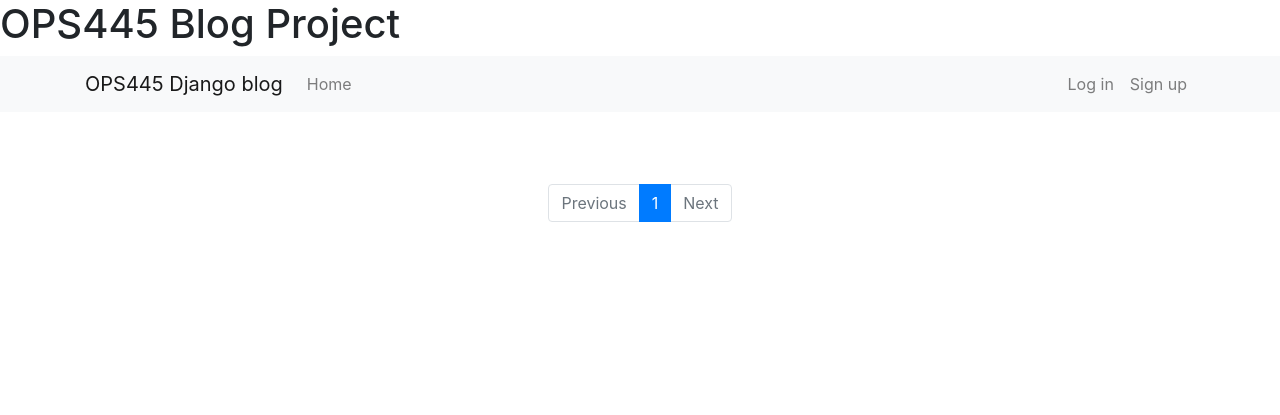
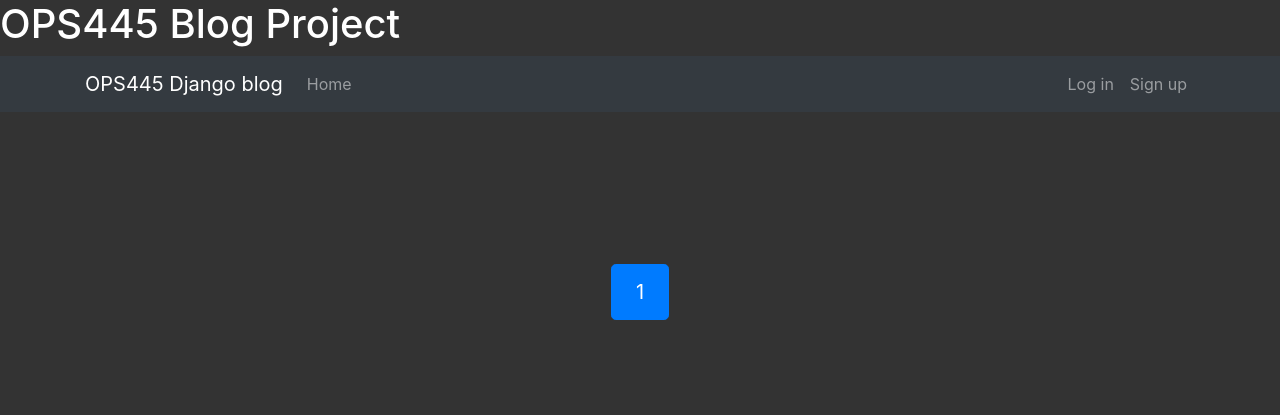
Before and after one commit to agong324/OPS445-Project, a Django app: page / in a window 1280 px wide. Shown: the top 415 px of the page. Run offline with Django 5.2, Linux system fonts and the light colour scheme; data that the repository does not hold is empty; some libraries are stand-ins or nearby versions.

Commit message:
appearance overhaul: dark mode

```diff
--- /dev/null
+++ b/static/dark-mode.css
@@ -0,0 +1,32 @@
+body {
+	background-color: #333;
+	color: #000;
+}
+
+.custom-background {
+	background-color: #333;
+	padding: 20px;
+	color: #fff;
+}
+
+.custom-post-background {
+	background-color: #393939;
+	padding: 20px;
+	color: #fff;
+}
+
+h2 {
+	color: #fff;
+}
+
+h1, h3, h4, h5, h6 {
+	color: #fff;
+}
+
+input {
+	color: #fff;
+}
+
+.custom-input {
+	color: #E3E3E3;
+	}
--- a/templates/base.html
+++ b/templates/base.html
@@ -1,3 +1,4 @@
+{% load static %}
 <!DOCTYPE html>
 <html lang="en">
 
@@ -9,10 +10,10 @@
 					           integrity="sha384-JcKb8q3iqJ61gNV9KGb8thSsNjpSL0n8PARn9HuZOnIxN0hoP+VmmDGMN5t9UJ0Z" crossorigin="anonymous">
 
 			  <title>{% block head_title %}Welcome - OPS445 Blog{% endblock %}</title>
+			    <link rel="stylesheet" href="{% static 'dark-mode.css' %}">
 	</head>
 
 	<body>
-
 
 		  <h1>OPS445 Blog Project</h1>
 
@@ -27,7 +28,7 @@
 				      integrity="sha384-B4gt1jrGC7Jh4AgTPSdUtOBvfO8shuf57BaghqFfPlYxofvL8/KUEfYiJOMMV+rV"
 				          crossorigin="anonymous"></script>
 
-			    <nav class="navbar navbar-expand-sm navbar-light bg-light">
+			    <nav class="navbar navbar-expand-sm navbar-dark bg-dark">
 			    <div class="container">
 			        <a href="{% url 'core:home' %}" class="navbar-brand">OPS445 Django blog</a>
 				<button type="button" class="navbar-toggler" data-toggle="collapse" data-target="#navbarCollapse">
--- a/templates/core/home.html
+++ b/templates/core/home.html
@@ -2,11 +2,13 @@
 {% extends 'base.html' %}
 
 {% block content %}
-<div class="container mt-5">
+{% load static %}
+<link rel="stylesheet" href="{% static 'dark-mode.css' %}">
+<div class="container mt-5 custom-background">
 
 	<div class="row">
 		{% for post in object_list %}
-		<div class="card col-lg-6 offset-lg-3 mb-3">
+		<div class="card col-lg-6 offset-lg-3 mb-3 custom-post-background">
 			{% if post.image %}
 			<img class="card-img-top mt-3" src="{{ post.image.url }}" alt="{{ post.title }}">
 			{% endif %}
@@ -34,33 +36,37 @@
 </div>
 
 <!-- Pagination -->
-  <div class="row">
-  	<nav class="col-lg-6 offset-lg-3 mt-4 d-flex justify-content-center">
-		<ul class="pagination">
+  <div class="row custom-background">
+  	<nav class="col-lg-6 offset-lg-3 mt-4 d-flex justify-content-center custom-background">
+		<ul class="pagination pagination-lg">
         	  {% if page_obj.has_previous %}
-	          <li class="page-item">
-		    <a class="page-link" href="?page={{ page_obj.previous_page_number }}">Previous</a>
+	          <li class="page-item custom-background">
+		    <a class="page-link custom-background" href="?page={{ page_obj.previous_page_number }}">Previous</a>
 		  </li>
+		  {% comment %}
 		  {% else %}
-		  <li class="page-item disabled">
-		    <a class="page-link" href="#">Previous</a>
+		  <li class="page-item disabled custom-background">
+		    <a class="page-link custom-background" href="#">Previous</a>
 		  </li>
+		  {% endcomment %}
 		  {% endif %}
 
 		  {% for i in page_obj.paginator.page_range %}
-		  <li class=" page-item {% if page_obj.number == i %}active{% endif %}">
-	            <a class="page-link" href="?page={{ i }}">{{ i }}</a>
+		  <li class=" page-item custom-background {% if page_obj.number == i %}active{% endif %}">
+	            <a class="page-link custom-background" href="?page={{ i }}">{{ i }}</a>
 		  </li>
 		  {% endfor %}
 
 		  {% if page_obj.has_next %}
-		  <li class="page-item">
-			  <a class="page-link" href="?page={{ page_obj.next_page_number }}">Next</a>
+		  <li class="page-item custom-background">
+			  <a class="page-link custom-background" href="?page={{ page_obj.next_page_number }}">Next</a>
 		  </li>
+		  {% comment %}
 		  {% else %}
-		  <li class="page-item disabled">
-			  <a class="page-link" href="#">Next</a>
+		  <li class="page-item disabled custom-background">
+			  <a class="page-link custom-background" href="#">Next</a>
 		  </li>
+		  {% endcomment %}
 		  {% endif %}
 		</ul>
 	</nav>
--- a/templates/core/post_form.html
+++ b/templates/core/post_form.html
@@ -1,5 +1,7 @@
 <!-- templates/core/post_form.html -->
 {% extends "base.html" %}
+{% load static %}
+<link rel="stylesheet" href="{% static 'dark-mode.css' %}">
 
 {% block head_title %}{% if update %}Update post{% else %}Create a post{% endif %}{% endblock head_title %}
 
--- a/templates/users/profile.html
+++ b/templates/users/profile.html
@@ -1,12 +1,12 @@
 {% extends 'base.html' %}
 {% load static %}
-
+<link rel="stylesheet" href="{% static 'dark-mde.css' %}">
 {% block head_title %}{{ user.username }} | Django Blog{% endblock head_title %}
 
 {% block content %}
-<div class="container-fluid mt-5">
+<div class="container-fluid mt-6 custom-background" >
   <div class="row">
-    <div class="card col-lg-6 offset-lg-3 mb-3">
+    <div class="card col-lg-5 offset-lg-3 mb-3">
       <div class="row">
         {% if user.profile.image %}
         <img class="card-img-top col-sm-3 col-4 my-3" src="{{ profile.image.url }}" alt="{{ user.username }}">
```
Also changed, not shown: templates/core/post.html (+13 -13 lines).
